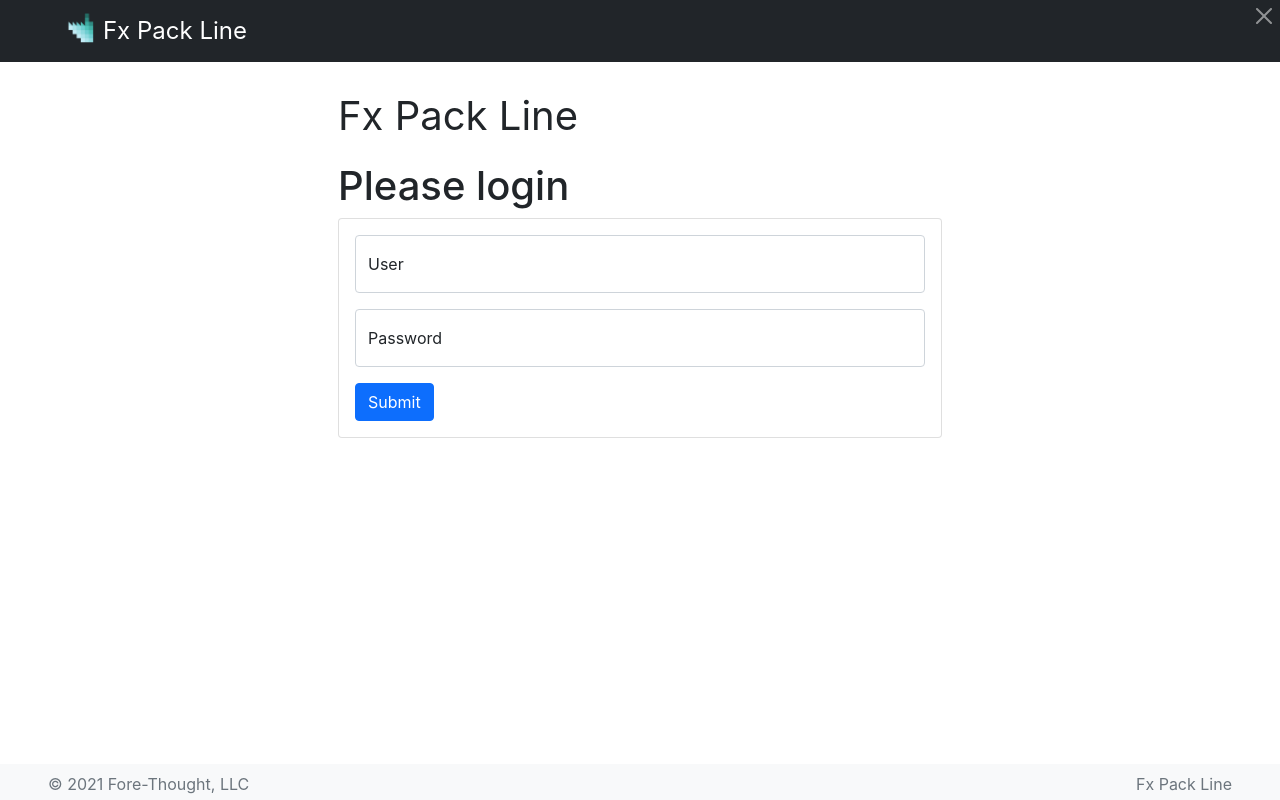
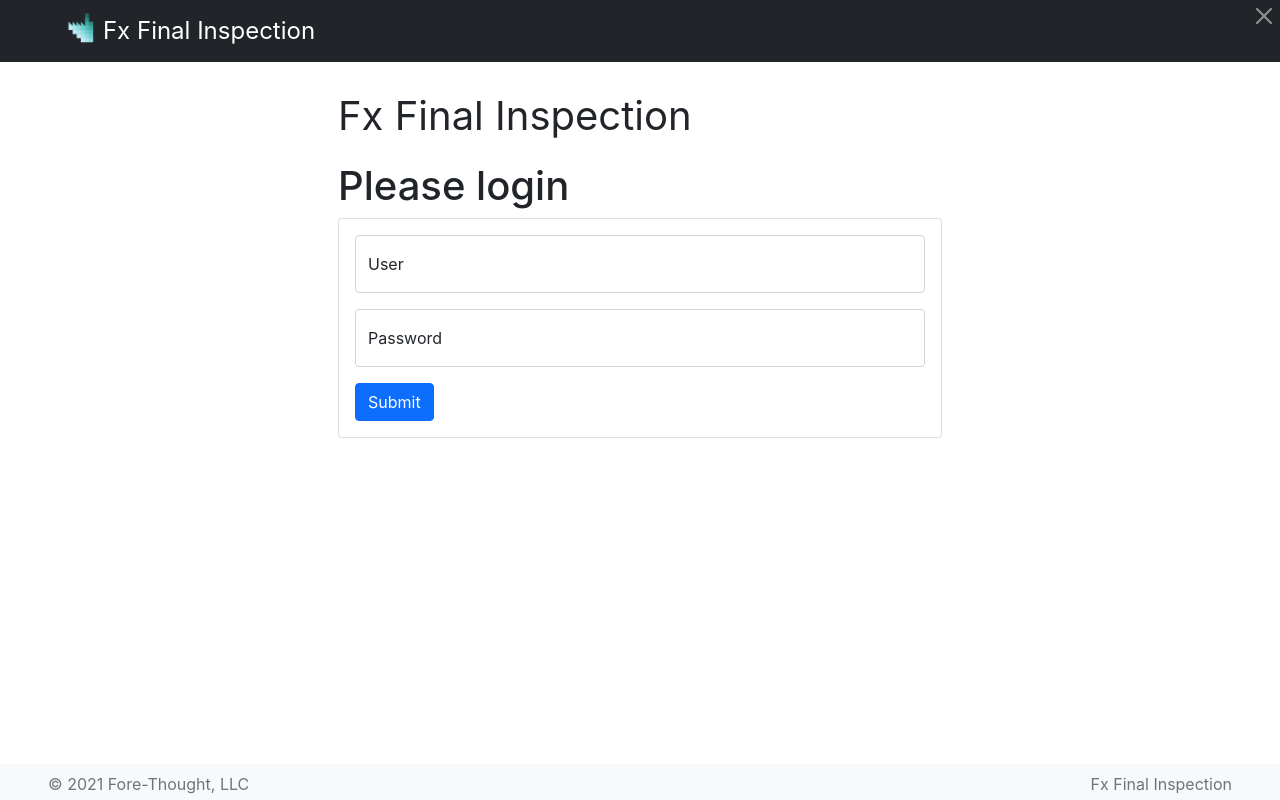
Before and after one commit to estimpson/armada-finalinspection, a React (Create React App) app: page / in a window 1280 px wide. Built offline with nearby package versions, Linux system fonts and the light colour scheme.

Commit message:
rename application from template

```diff
--- a/src/components/Home.tsx
+++ b/src/components/Home.tsx
@@ -29,7 +29,7 @@ export default function Home() {
             <Container className="col-md-8 col-lg-6">
                 <Row>
                     <Col sm="8">
-                        <p className="fs-1">Fx Pack Line</p>
+                        <p className="fs-1">Fx Final Inspection</p>
                     </Col>
                 </Row>
                 {identity?.userName ? (
--- a/src/components/layout/Footer.tsx
+++ b/src/components/layout/Footer.tsx
@@ -12,7 +12,7 @@ export function Footer() {
                 </p>
                 <p className="m-0">
                     <a href="/" className="text-decoration-none text-reset">
-                        Fx Pack Line
+                        Fx Final Inspection
                     </a>
                 </p>
             </Container>
--- a/src/components/layout/Menu.tsx
+++ b/src/components/layout/Menu.tsx
@@ -37,18 +37,15 @@ export function MainMenu(prop: { closeAction?: () => void }) {
                             height="30"
                             className="d-inline-block align-top"
                         />{' '}
-                        Fx Pack Line
+                        Fx Final Inspection
                     </Navbar.Brand>
                     {identity.userName && (
                         <>
                             <Navbar.Toggle aria-controls="basic-navbar-nav" />
                             <Navbar.Collapse id="basic-navbar-nav">
                                 <Nav className="me-auto">
-                                    <Nav.Link as={Link} to="/jobs-demo">
-                                        Jobs Demo
-                                    </Nav.Link>
-                                    <Nav.Link as={Link} to="/printers">
-                                        Printers
+                                    <Nav.Link as={Link} to="/dummy">
+                                        Dummy
                                     </Nav.Link>
                                 </Nav>
                             </Navbar.Collapse>
```
